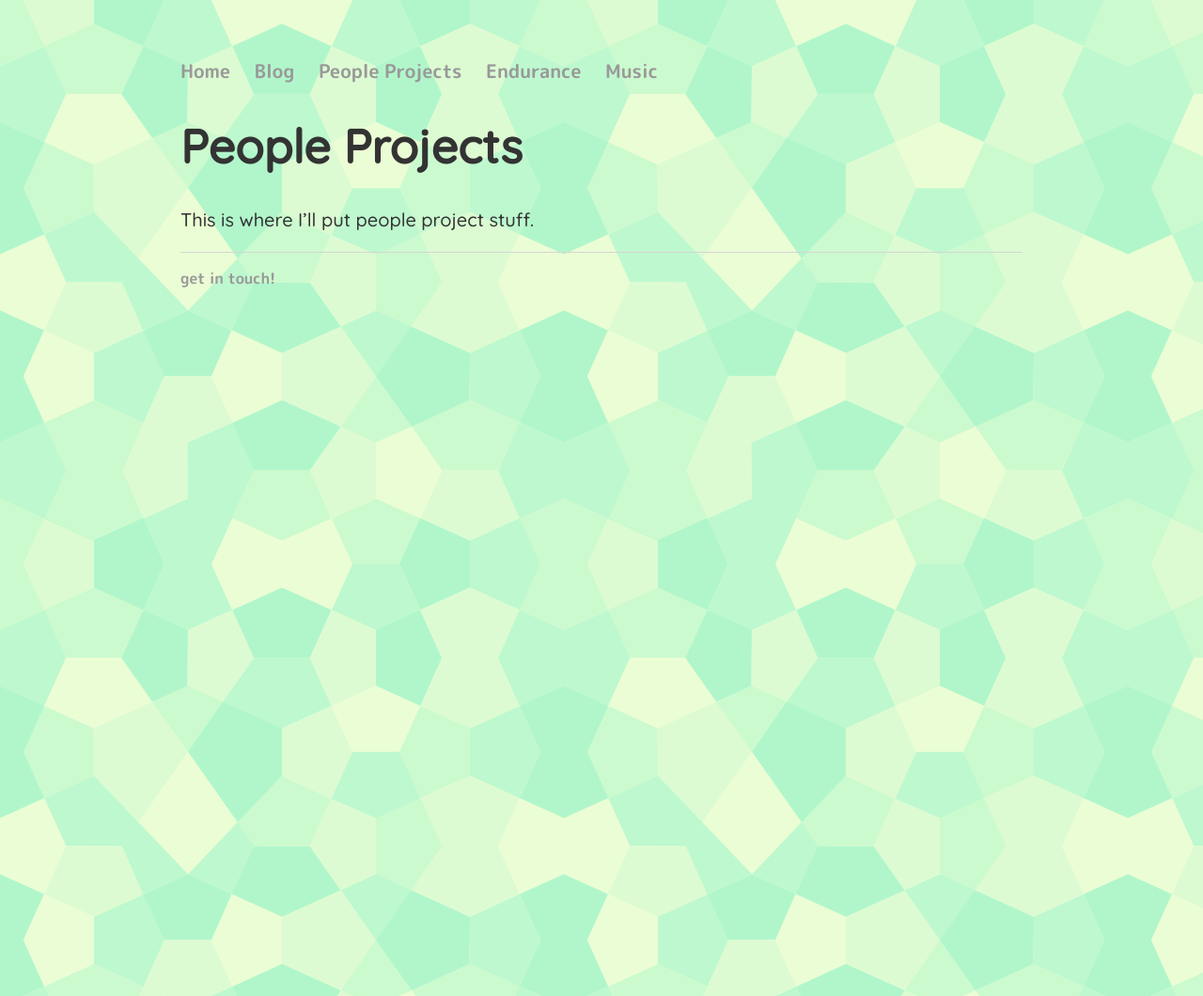
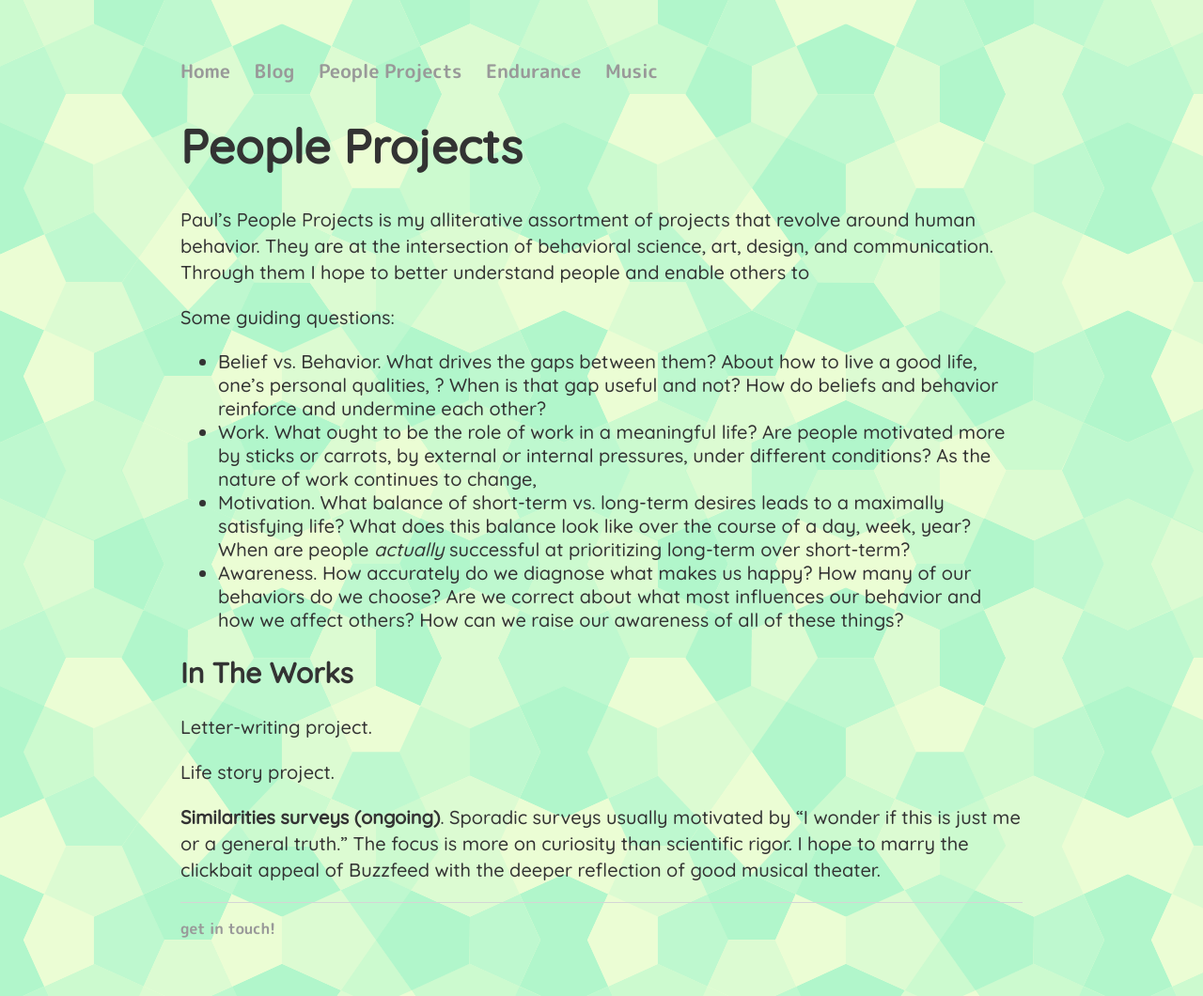
Before and after one commit to paulnakai/paulnakai.github.io, a Jekyll site: the page built from people.md, in a window 1280 px wide. Shown: the whole page at 94% size. Built offline with Jekyll 4.4.1, drawn with Linux system fonts in a browser that asks for light colours.

Commit message:
People Projects
Updated ppl projs and homepage

```diff
--- a/index.html
+++ b/index.html
@@ -9,7 +9,7 @@ title: Paul Gregg
     </div>
     <div class="col-8">
         <p>About me: I grew up in Waimea, Hawaii, went to college in the Bay Area, and am now in my semi-nomadic twenties. I greatly enjoy board games, reading, making music, puns and general silliness, and everything that happens outside.</p>
-        <p>About this site: rather than operating like a traditional portfolio website, this site is designed to round out the picture of who I am. I believe you will more likely find what you're looking for—whether you are a potential employer, collaborator, or friend—from this imperfect impression of my thoughts, hobbies, and interests than any more "professional" alternative.</p>
+        <p>About this site: rather than a traditional portfolio website, this site is designed to round out the picture of who I am. I believe you will more likely find what you're looking for—whether you are a potential employer, collaborator, or friend—from this balanced impression of my thoughts, hobbies, and interests than a purely professional alternative.</p>
     </div>
 </div>
 <div class="row"> </div>
--- a/people.md
+++ b/people.md
@@ -6,4 +6,19 @@ permalink: /people/
 
 # {{ page.title }}
 
-This is where I'll put people project stuff.
+Paul's People Projects is my alliterative assortment of projects that revolve around human behavior. They are at the intersection of behavioral science, art, design, and communication. Through them I hope to better understand people and enable others to
+
+Some guiding questions:
+- Belief vs. Behavior. What drives the gaps between them? About how to live a good life, one's personal qualities, ? When is that gap useful and not? How do beliefs and behavior reinforce and undermine each other?
+- Work. What ought to be the role of work in a meaningful life? Are people motivated more by sticks or carrots, by external or internal pressures, under different conditions? As the nature of work continues to change,
+- Motivation. What balance of short-term vs. long-term desires leads to a maximally satisfying life? What does this balance look like over the course of a day, week, year? When are people *actually* successful at prioritizing long-term over short-term?
+- Awareness. How accurately do we diagnose what makes us happy? How many of our behaviors do we choose? Are we correct about what most influences our behavior and how we affect others? How can we raise our awareness of all of these things?
+
+
+## In The Works
+
+Letter-writing project.
+
+Life story project.
+
+**Similarities surveys (ongoing)**. Sporadic surveys usually motivated by "I wonder if this is just me or a general truth." The focus is more on curiosity than scientific rigor. I hope to marry the clickbait appeal of Buzzfeed with the deeper reflection of good musical theater.
```
